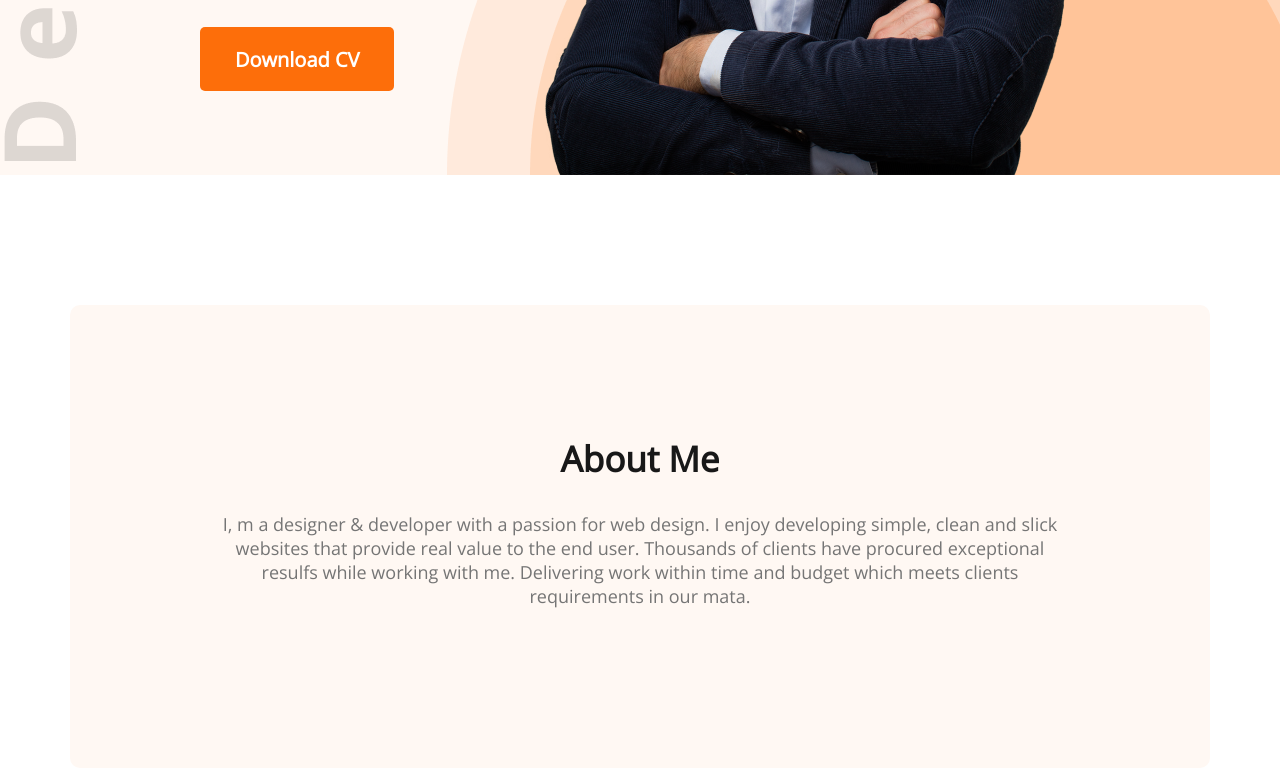
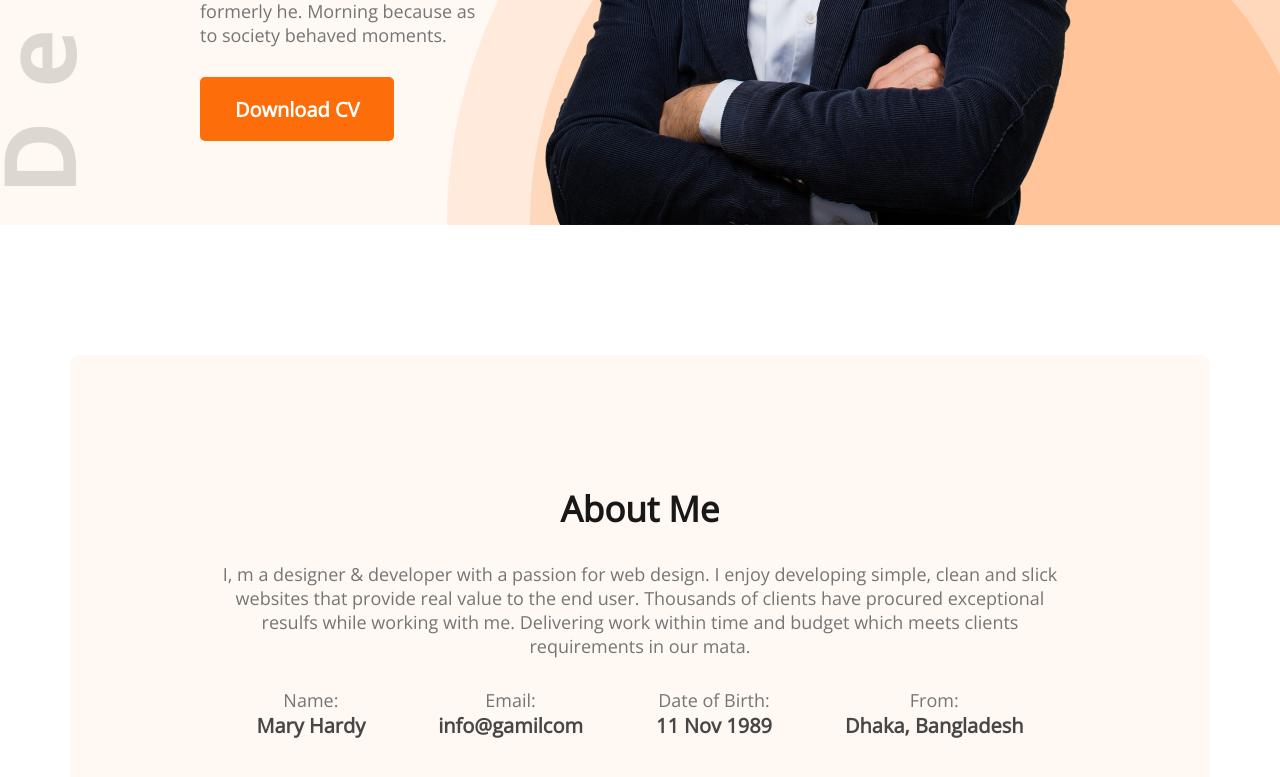
Before and after one commit to asad406/developer-portfolio, a plain HTML site: page index.html in a window 1280 px wide. Shown: the part 665-1442 px from the top of the page. Drawn offline with nearby package versions, Linux system fonts and the light colour scheme.

Commit message:
about footer undated. we convert block element(div) to inline element by 'display:flex' and align and spaced  all content by justify-content: space-around'

```diff
--- a/index.html
+++ b/index.html
@@ -33,6 +33,27 @@
         <section class="about">
             <h2 class="section-title">About Me</h2>
             <p class="section-description">I, m a designer & developer with a passion for web design. I enjoy developing simple, clean and slick websites that provide real value to the end user. Thousands of clients have procured exceptional resulfs while working with me. Delivering work within time and budget which meets clients requirements in our mata.</p>
+            <div class="about-info-container">
+                <div class="about-info">
+                    <p class="into-title">Name:</p>
+                    <p class="into-description">Mary Hardy</p>
+                </div>
+                <div class="about-info">
+                    <p class="into-title">Email: </p>
+                    <p class="into-description">info@gamilcom</p>
+                </div>
+                <div class="about-info">
+                    <p class="into-title">Date of Birth:</p>
+                    <p class="into-description">11 Nov 1989</p>
+                </div>
+                <div class="about-info">
+                    <p class="into-title">From:</p>
+                    <p class="into-description">Dhaka, Bangladesh</p>
+                </div>
+            </div>
+        </section>
+        <section>
+
         </section>
 
     </main>
--- a/styles/portfolio.css
+++ b/styles/portfolio.css
@@ -22,6 +22,7 @@ nav{
     display: flex;
     justify-content: space-between;
     margin: 50px 200px;
+    padding-top: 50px;
 }
 .nav-title{
     font-size: 45px;
@@ -82,19 +83,40 @@ main{
     background: #FFF8F3;
     border-radius: 10px;
     padding: 130px 150px;
+    text-align: center;
 }
 .section-title{
     font-weight: 700;
     font-size: 35px;
     color: #181818;
-    text-align: center;
+
 }
 .section-description{
     font-weight: 400;
     font-size: 18px;
     color: #757575;
-    text-align: center;
+
     margin-top: 30px;
     margin-bottom: 30px;
 
 }
+
+.about-info-container{
+    display: flex;
+    /* justify-items: center;
+    gap:50px ;  /*Both will work* */
+    justify-content: space-around;
+}
+.about-info{
+
+}
+.into-title{
+    font-weight: 400;
+    font-size: 18px;
+    color: #757575;
+}
+.into-description{
+    font-weight: 700;
+    font-size: 20px;
+    color:#474747;
+}
```
